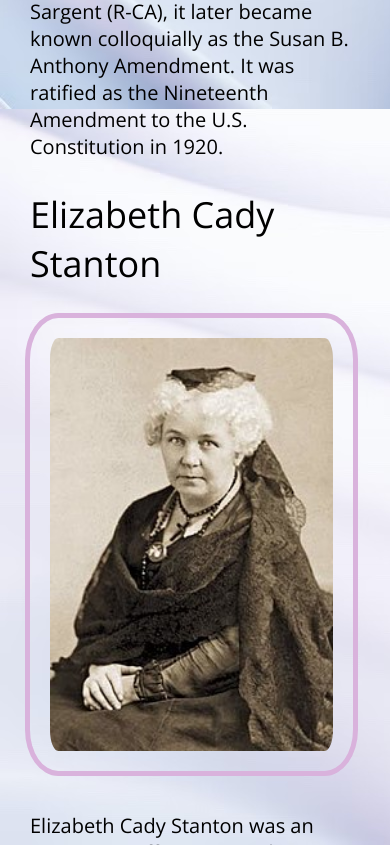
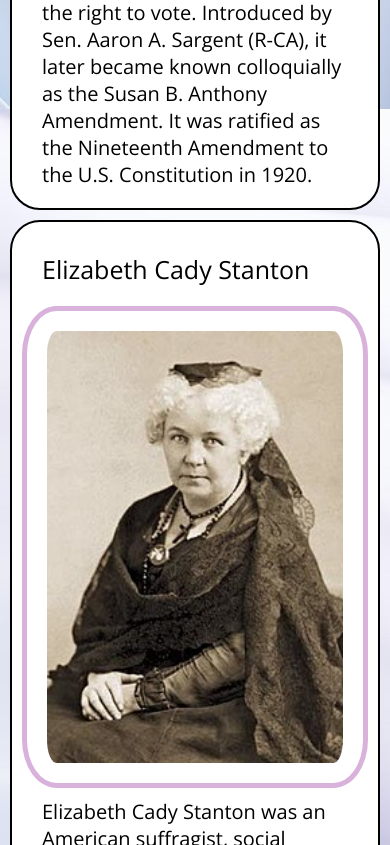
Before and after one commit to anqiwang321/Women-s-Web-Mobile-view, a plain HTML site: page history.html in a window 390 px wide. Shown: the part 1155-2000 px from the top of the page. Drawn offline with nearby package versions, Linux system fonts and the light colour scheme.

Commit message:
Add files via upload

```diff
--- a/css/style.css
+++ b/css/style.css
@@ -12,7 +12,7 @@ h1 {
 }
 
 h2 {
-  font-size: 36px;
+  font-size: 25px;
   font-weight: 500;
   padding: 20px;
 }
@@ -56,8 +56,8 @@ li {
   display: inline-block;
 }
 
-.active {
-  text-decoration: rgb(164, 50, 187) underline;
+.active{
+  text-decoration:rgb(164, 50, 187) underline;
   text-underline-offset: 16px;
 }
 
@@ -72,7 +72,7 @@ nav a {
 nav ul li {
   display: inline;
   padding: 20px 20px 20px 20px;
-  margin: 150px 0px 100px 180px;
+  margin: 150px 0px 150px 150px;
   font-size: 20px;
 }
 
@@ -142,3 +142,54 @@ i {
     padding-bottom: 10px;
   }
 }
+
+.grid {
+  width: 90%;
+  margin: auto;
+  border-radius: 30px;
+  display: flex;
+  flex-wrap: wrap;
+  justify-content: space-between;
+}
+
+.grid div {
+  background-color: white;
+  padding: 10px;
+  border: 2px solid black;
+  border-radius: 30px;
+  width: 30%;
+  margin-bottom: 20px;
+}
+
+.grid img{
+  width: 100%;
+  height: auto;
+  display: block;
+  margin: auto;
+}
+
+.grid ul li{
+  margin-left: 50px;
+  margin-bottom: 20px;
+  margin-right: 0px;
+  margin-top: 0px;
+  line-height: 1;
+}
+
+@media only screen and (max-width: 600px) {
+  .grid {
+    flex-wrap: wrap;
+    width: 100%;
+  }
+
+  .grid div {
+    width: 100%;
+    margin-right: 0;
+    margin-bottom: 10px;
+  }
+
+@media only screen and (min-width: 601px) {
+  .grid{
+    grid-template-columns: 30% 30% 30%;
+  }
+}}
```
